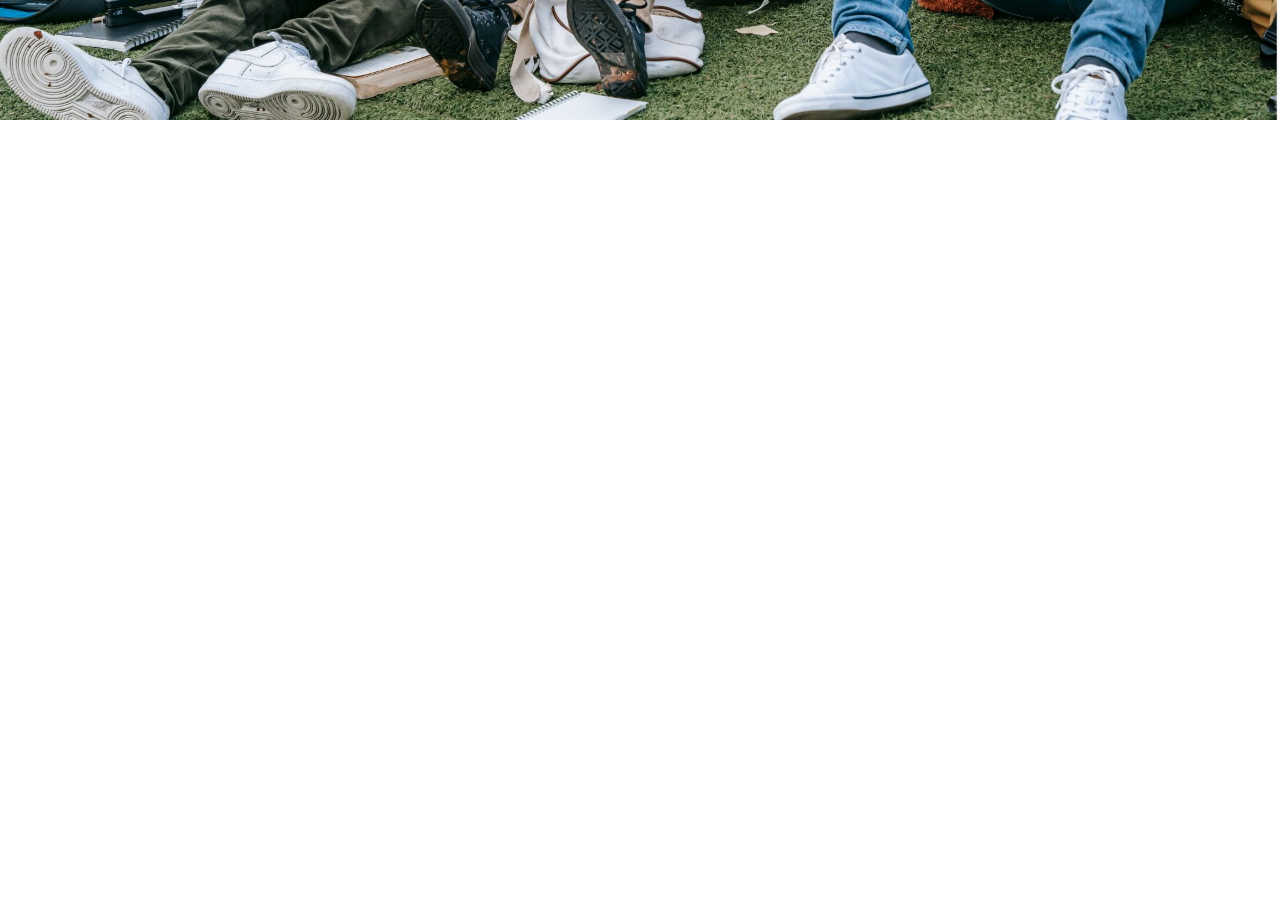
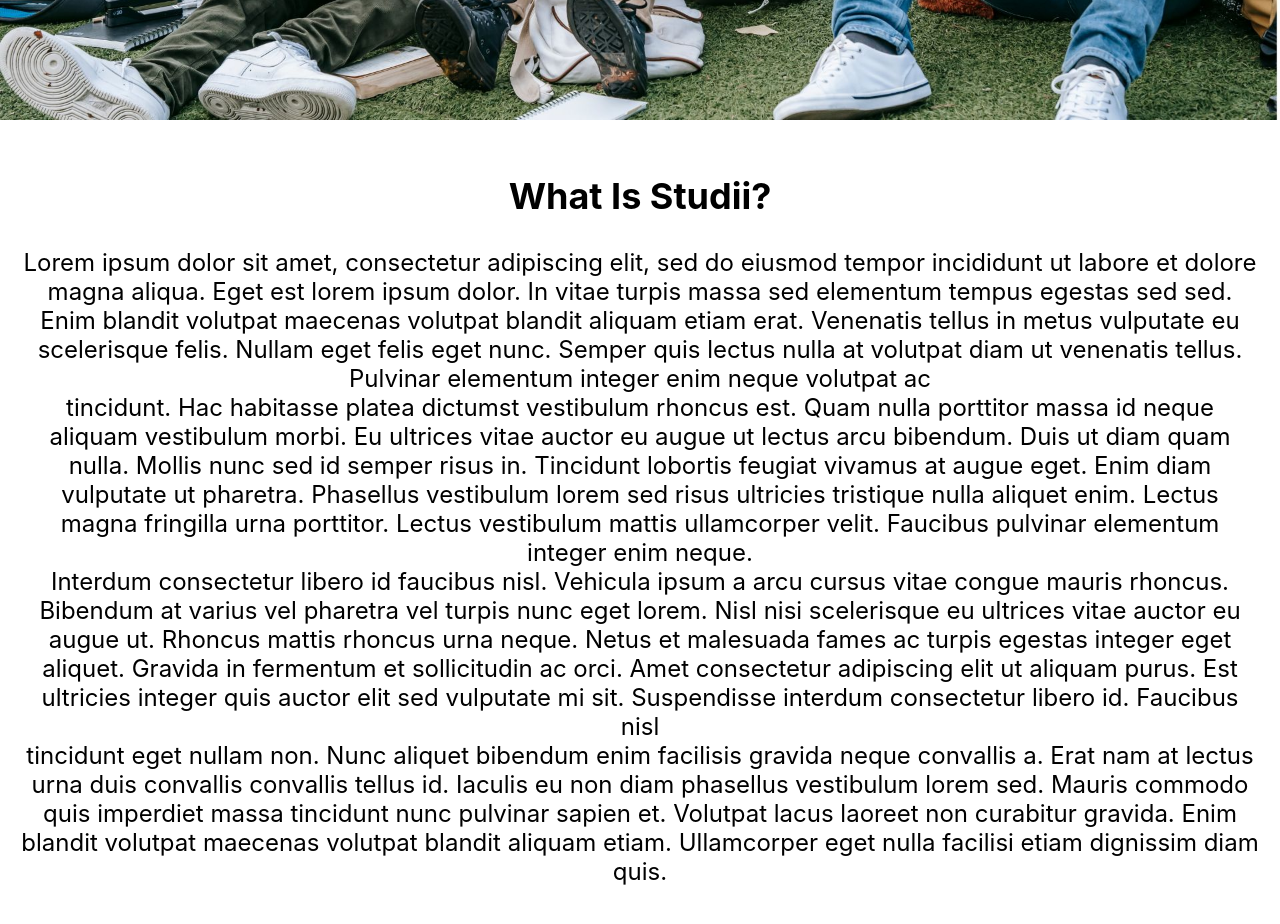
Before and after one commit to spoonz14/study-web-app, a React (Create React App) app in the folder frontend/: page /Home in a window 1280 px wide. Shown: the part 600-1524 px from the top of the page. Before the commit the page ends 800 px from the top, so only its background shows below. Built offline with nearby package versions, Linux system fonts and the light colour scheme.

Commit message:
Styling Home Page

```diff
--- a/frontend/src/components/Home.js
+++ b/frontend/src/components/Home.js
@@ -11,6 +11,44 @@
         <h1>Welcome to Studii</h1>
         <p>The ultimate study tool</p>
       </div>
+      <div className="About-section">
+        <h2>What Is Studii?</h2>
+        <p>
+          Lorem ipsum dolor sit amet, consectetur adipiscing elit, sed do
+          eiusmod tempor incididunt ut labore et dolore magna aliqua. Eget est
+          lorem ipsum dolor. In vitae turpis massa sed elementum tempus egestas
+          sed sed. Enim blandit volutpat maecenas volutpat blandit aliquam etiam
+          erat. Venenatis tellus in metus vulputate eu scelerisque felis. Nullam
+          eget felis eget nunc. Semper quis lectus nulla at volutpat diam ut
+          venenatis tellus. Pulvinar elementum integer enim neque volutpat ac
+          <br></br>
+          tincidunt. Hac habitasse platea dictumst vestibulum rhoncus est. Quam
+          nulla porttitor massa id neque aliquam vestibulum morbi. Eu ultrices
+          vitae auctor eu augue ut lectus arcu bibendum. Duis ut diam quam
+          nulla. Mollis nunc sed id semper risus in. Tincidunt lobortis feugiat
+          vivamus at augue eget. Enim diam vulputate ut pharetra. Phasellus
+          vestibulum lorem sed risus ultricies tristique nulla aliquet enim.
+          Lectus magna fringilla urna porttitor. Lectus vestibulum mattis
+          ullamcorper velit. Faucibus pulvinar elementum integer enim neque.
+          <br></br>
+          Interdum consectetur libero id faucibus nisl. Vehicula ipsum a arcu
+          cursus vitae congue mauris rhoncus. Bibendum at varius vel pharetra
+          vel turpis nunc eget lorem. Nisl nisi scelerisque eu ultrices vitae
+          auctor eu augue ut. Rhoncus mattis rhoncus urna neque. Netus et
+          malesuada fames ac turpis egestas integer eget aliquet. Gravida in
+          fermentum et sollicitudin ac orci. Amet consectetur adipiscing elit ut
+          aliquam purus. Est ultricies integer quis auctor elit sed vulputate mi
+          sit. Suspendisse interdum consectetur libero id. Faucibus nisl
+          <br></br>
+          tincidunt eget nullam non. Nunc aliquet bibendum enim facilisis
+          gravida neque convallis a. Erat nam at lectus urna duis convallis
+          convallis tellus id. Iaculis eu non diam phasellus vestibulum lorem
+          sed. Mauris commodo quis imperdiet massa tincidunt nunc pulvinar
+          sapien et. Volutpat lacus laoreet non curabitur gravida. Enim blandit
+          volutpat maecenas volutpat blandit aliquam etiam. Ullamcorper eget
+          nulla facilisi etiam dignissim diam quis.
+        </p>
+      </div>
     </div>
   );
 };
--- a/frontend/src/components/styles.css
+++ b/frontend/src/components/styles.css
@@ -57,6 +57,17 @@
   margin-top: 40px;
 }
 
+.add-note-container button {
+  width: 30%;
+  padding: 13px;
+  background-color: #4ec479;
+  color: #fff;
+  border: none;
+  border-radius: 4px;
+  cursor: pointer;
+  transition: background-color 0.3s;
+}
+
 ul li {
   margin-bottom: 10px;
 }
@@ -109,14 +120,43 @@
 
 .new-note-form input[type="text"],
 .new-note-form textarea {
-  width: 100%;
+  width: 50%;
+  padding: 10px;
+  margin-left: 450px;
+  margin-bottom: 15px;
+  border-radius: 8px;
+  font-size: 18px;
+  font-weight: 400;
 }
 
 .new-note-form textarea {
   height: 200px;
 }
 
+.input-box {
+  display: flex;
+  flex-direction: column;
+  margin-right: 10px;
+}
+
+.new-note-form {
+  margin-top: -170px;
+}
+
 .new-note-form button {
+  padding: 10px 20px;
+  background-color: #4ec479;
+  color: #fff;
+  border: none;
+  border-radius: 8px;
+  font-size: 16px;
+  font-weight: 500;
+  cursor: pointer;
+  align-items: center;
+}
+
+.new-note-form button:hover {
+  background-color: #4a9e4e;
 }
 
 .register {
@@ -124,3 +164,15 @@
   margin-top: 40px;
   color: green;
 }
+
+.right.panel {
+  width: 50%;
+  margin-top: 100px;
+  margin-left: 20px;
+}
+
+.About-section {
+  padding: 20px;
+  text-align: center;
+  font-size: 1.5rem;
+}
```
